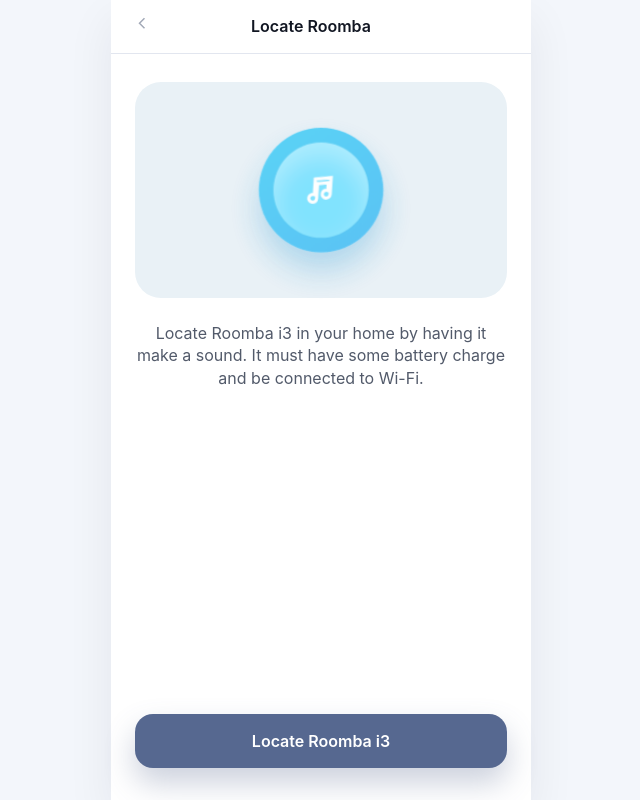
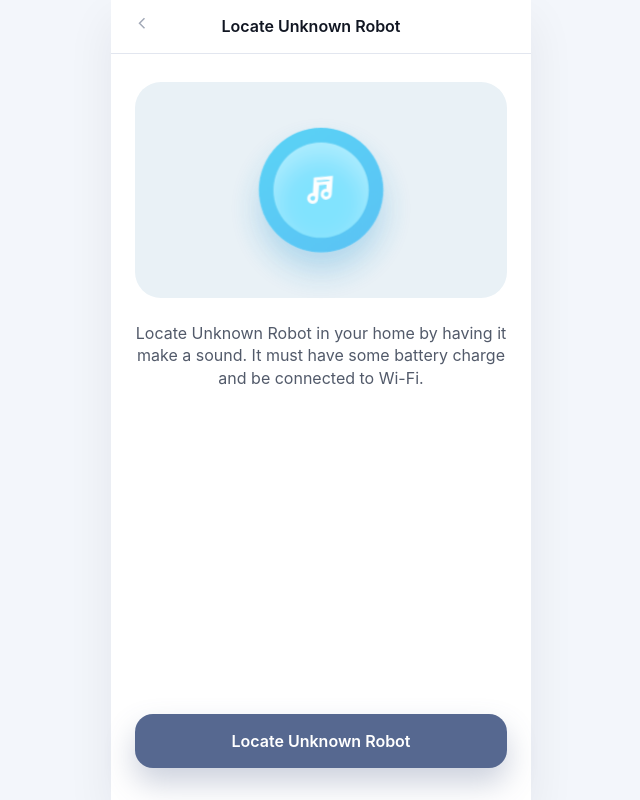
Before and after one commit to imilosk/roomba-net-ui, a Vue app: page /settings/locate in a window 1280 px wide. Shown: the whole page, without its empty margins (319-959 px from the left). Built offline with nearby package versions, Linux system fonts and the light colour scheme; no server answers.

Commit message:
Add robot name display to various views and update descriptions accordingly

```diff
--- a/src/stores/status.ts
+++ b/src/stores/status.ts
@@ -20,6 +20,13 @@
     let unsubscribe: (() => void) | null = null
 
     const isConnected = computed(() => hasLiveUpdate.value)
+    const robotName = computed(() => {
+        const state = reportedState.value as Record<string, unknown> | null
+        if (state && typeof state['name'] === 'string') {
+            return state['name'] as string
+        }
+        return null
+    })
 
     function persistSnapshot() {
         if (typeof window === 'undefined') return
@@ -100,6 +107,7 @@
         error,
         isConnected,
         hasLiveUpdate,
+        robotName,
         init,
         dispose
     }
--- a/src/views/BinBehaviourView.vue
+++ b/src/views/BinBehaviourView.vue
@@ -1,29 +1,34 @@
 <script setup lang="ts">
+import { computed } from 'vue'
 import { useRouter } from 'vue-router'
 import { useCleaningPreferencesStore } from '../stores/cleaningPreferences'
+import { useStatusStore } from '../stores/status'
 
 const router = useRouter()
 const store = useCleaningPreferencesStore()
+const statusStore = useStatusStore()
 
-const options = [
+const robotNameDisplay = computed(() => statusStore.robotName ?? 'Unknown Robot')
+
+const options = computed(() => [
   {
     id: false,
     title: 'Keep cleaning when full',
-    desc: 'Roomba i3 will start and complete cleaning jobs even when it detects that its bin is full.'
+    desc: `${robotNameDisplay.value} will start and complete cleaning jobs even when it detects that its bin is full.`
   },
   {
     id: true,
     title: 'Do not clean when full',
-    desc: 'Roomba i3 will stop new jobs and pause existing ones if it detects that the bin is full.'
+    desc: `${robotNameDisplay.value} will stop new jobs and pause existing ones if it detects that the bin is full.`
   }
-]
+])
 
 function handleBack() {
   router.back()
 }
 
 function selectOption(value: boolean) {
-  if (store.loading || store.binPause === value) return
+  if (store.loading || store.binPause === null || store.binPause === value) return
   store.setBinPause(value)
 }
 </script>
--- a/src/views/HomeView.vue
+++ b/src/views/HomeView.vue
@@ -5,6 +5,9 @@
 
 const router = useRouter()
 const statusStore = useStatusStore()
+
+const robotNameLabel = computed(() => statusStore.robotName ?? 'Unknown Robot')
+const robotNameDisplay = computed(() => statusStore.robotName ?? 'Unknown Robot')
 
 const quickLinks = [
   { id: 'health', label: 'Product Health', icon: 'pulse', hasIndicator: true, route: '/health' },
@@ -107,6 +110,10 @@
   }
 }
 
+function openProductHealth() {
+  router.push('/health')
+}
+
 onMounted(() => {
   statusStore.init()
 })
@@ -121,7 +128,7 @@
     <div class="screen-inner">
       <header class="app-header">
         <button class="title-button" aria-label="Select product">
-          <span>Roomba i3</span>
+          <span>{{ robotNameLabel }}</span>
           <svg viewBox="0 0 24 24" aria-hidden="true">
             <path d="M6 9l6 6 6-6" />
           </svg>
@@ -156,7 +163,7 @@
         </div>
         <div class="device-meta">
           <div>
-            <p class="label">Roomba i3</p>
+            <p class="label">{{ robotNameLabel }}</p>
             <p class="status status--ready">{{ deviceStatusText }}</p>
           </div>
           <div class="battery-indicator" :aria-label="`Battery level ${batteryPercent}%`">
@@ -171,7 +178,7 @@
         <button class="secondary-action" type="button">Empty bin</button>
       </section>
 
-      <section class="info-card alert-card">
+      <button class="info-card alert-card" type="button" @click="openProductHealth">
         <div class="alert-icon">
           <svg viewBox="0 0 24 24" aria-hidden="true">
             <path d="M4 12h3l2-5 4 10 2-5h3" />
@@ -179,9 +186,9 @@
         </div>
         <div>
           <p class="title">Product Health</p>
-          <p class="body">It’s time to replace some of Roomba i3’s parts.</p>
+          <p class="body">It’s time to replace some of {{ robotNameDisplay }}’s parts.</p>
         </div>
-      </section>
+      </button>
 
       <section class="panel">
         <header class="panel-header">
@@ -230,7 +237,7 @@
           </button>
         </header>
         <p class="panel-body">
-          Maintain a clean home throughout the week by setting Roomba i3 to run automatically.
+          Maintain a clean home throughout the week by setting {{ robotNameDisplay }} to run automatically.
         </p>
         <button class="link-button" type="button">+ Create a schedule</button>
       </section>
@@ -584,6 +591,10 @@
   display: flex;
   gap: 0.75rem;
   box-shadow: 0 15px 30px rgba(25, 33, 45, 0.07);
+  border: none;
+  width: 100%;
+  text-align: left;
+  cursor: pointer;
 }
 
 .alert-card {
--- a/src/views/LocateRoombaView.vue
+++ b/src/views/LocateRoombaView.vue
@@ -1,13 +1,17 @@
 <script setup lang="ts">
-import { ref } from 'vue'
+import { computed, ref } from 'vue'
 import { useRouter } from 'vue-router'
 import { findRoomba } from '../services/commandService'
+import { useStatusStore } from '../stores/status'
 
 const router = useRouter()
 const isRequesting = ref(false)
 const statusMessage = ref<string | null>(null)
 const statusType = ref<'success' | 'error' | null>(null)
 let messageTimer: ReturnType<typeof setTimeout> | null = null
+const statusStore = useStatusStore()
+
+const robotNameDisplay = computed(() => statusStore.robotName ?? 'Unknown Robot')
 
 async function handleLocate() {
   isRequesting.value = true
@@ -15,7 +19,7 @@
   statusType.value = null
   try {
     await findRoomba()
-    statusMessage.value = 'Playing locate tone on Roomba…'
+    statusMessage.value = `Playing locate tone on ${robotNameDisplay.value}…`
     statusType.value = 'success'
     if (messageTimer) {
       clearTimeout(messageTimer)
@@ -46,7 +50,7 @@
             <path d="M15 6l-6 6 6 6" />
           </svg>
         </button>
-        <p class="locate-title">Locate Roomba</p>
+        <p class="locate-title">Locate {{ robotNameDisplay }}</p>
         <span class="header-spacer" aria-hidden="true"></span>
       </header>
 
@@ -64,8 +68,8 @@
         </div>
 
         <p class="desc">
-          Locate Roomba i3 in your home by having it make a sound. It must have some battery charge and be connected to
-          Wi-Fi.
+          Locate {{ robotNameDisplay }} in your home by having it make a sound. It must have some battery charge and be
+          connected to Wi-Fi.
         </p>
 
         <div class="status-container">
@@ -76,7 +80,7 @@
       </section>
       <footer class="locate-footer">
         <button class="locate-button" type="button" :disabled="isRequesting" @click="handleLocate">
-          {{ isRequesting ? 'Playing…' : 'Locate Roomba i3' }}
+          {{ isRequesting ? 'Playing…' : `Locate ${robotNameDisplay}` }}
         </button>
       </footer>
     </div>
--- a/src/views/ProductHealthView.vue
+++ b/src/views/ProductHealthView.vue
@@ -1,7 +1,11 @@
 <script setup lang="ts">
+import { computed } from 'vue'
 import { useRouter } from 'vue-router'
+import { useStatusStore } from '../stores/status'
 
 const router = useRouter()
+const statusStore = useStatusStore()
+const robotNameDisplay = computed(() => statusStore.robotName ?? 'Unknown Robot')
 
 const parts = [
   {
@@ -71,7 +75,7 @@
       </header>
 
       <section class="health-content">
-        <p class="device-label">Roomba i3</p>
+        <p class="device-label">{{ robotNameDisplay }}</p>
         <ul class="parts-list">
           <li v-for="part in parts" :key="part.id">
             <article class="part-card">
--- a/src/views/ProductSettingsView.vue
+++ b/src/views/ProductSettingsView.vue
@@ -3,26 +3,30 @@
 import { useRouter } from 'vue-router'
 import { useChildLockStore } from '../stores/childLock'
 import { useCleaningPreferencesStore } from '../stores/cleaningPreferences'
+import { useStatusStore } from '../stores/status'
 
 const router = useRouter()
 const childLockStore = useChildLockStore()
 const cleaningStore = useCleaningPreferencesStore()
+const statusStore = useStatusStore()
 
 onMounted(() => {
   childLockStore.initStream()
 })
 
-const settingsItems = [
-  { id: 'about', title: 'About Roomba i3' },
-  { id: 'locate', title: 'Locate Roomba i3', route: '/settings/locate' },
+const robotNameDisplay = computed(() => statusStore.robotName ?? 'Unknown Robot')
+
+const settingsItems = computed(() => [
+  { id: 'about', title: `About ${robotNameDisplay.value}` },
+  { id: 'locate', title: `Locate ${robotNameDisplay.value}`, route: '/settings/locate' },
   { id: 'clean-base', title: 'About Clean Base™' },
   { id: 'cleaning', title: 'Cleaning Preferences', route: '/settings/cleaning' },
   { id: 'lock', title: 'Child/Pet Lock', route: '/settings/child-lock' },
   { id: 'language', title: 'Robot Language', subtitle: 'English (United Kingdom)' },
-  { id: 'reboot', title: 'Reboot Roomba i3' },
+  { id: 'reboot', title: `Reboot ${robotNameDisplay.value}` },
   { id: 'wifi-settings', title: 'Wi-Fi Settings', subtitle: 'Virus_Infected_Network_2G' },
   { id: 'wifi-reconnect', title: 'Reconnect or change Wi-Fi' }
-]
+])
 
 const childLockSubtitle = computed(() => {
   const status = childLockStore.isEnabled
@@ -31,6 +35,10 @@
 })
 
 const passesLabel = computed(() => {
+  if (cleaningStore.passes === null) {
+    return 'Syncing...'
+  }
+
   switch (cleaningStore.passes) {
     case 1:
       return 'One pass'
@@ -43,9 +51,21 @@
   }
 })
 
-const binLabel = computed(() => (cleaningStore.binPause ? 'Do not clean when full' : 'Keep cleaning when full'))
+const binLabel = computed(() => {
+  if (cleaningStore.binPause === null) {
+    return 'Syncing...'
+  }
 
-const cleaningSubtitle = computed(() => `${passesLabel.value}${binLabel.value ? ` · ${binLabel.value}` : ''}`)
+  return cleaningStore.binPause ? 'Do not clean when full' : 'Keep cleaning when full'
+})
+
+const cleaningSubtitle = computed(() => {
+  if (passesLabel.value === 'Syncing...' || binLabel.value === 'Syncing...') {
+    return 'Syncing...'
+  }
+
+  return [passesLabel.value, binLabel.value].filter(Boolean).join(' · ')
+})
 
 function handleBack() {
   router.back()
```
